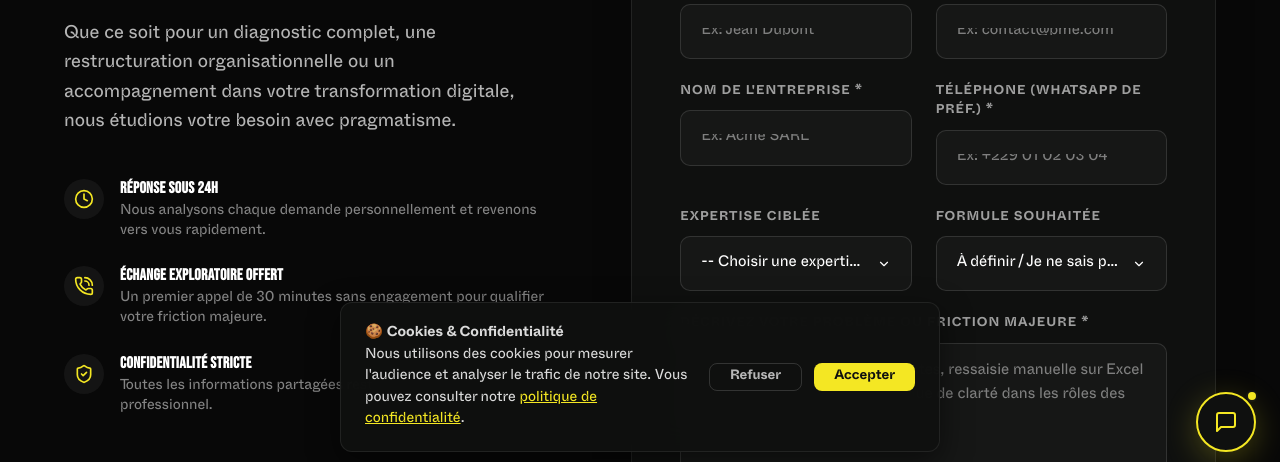
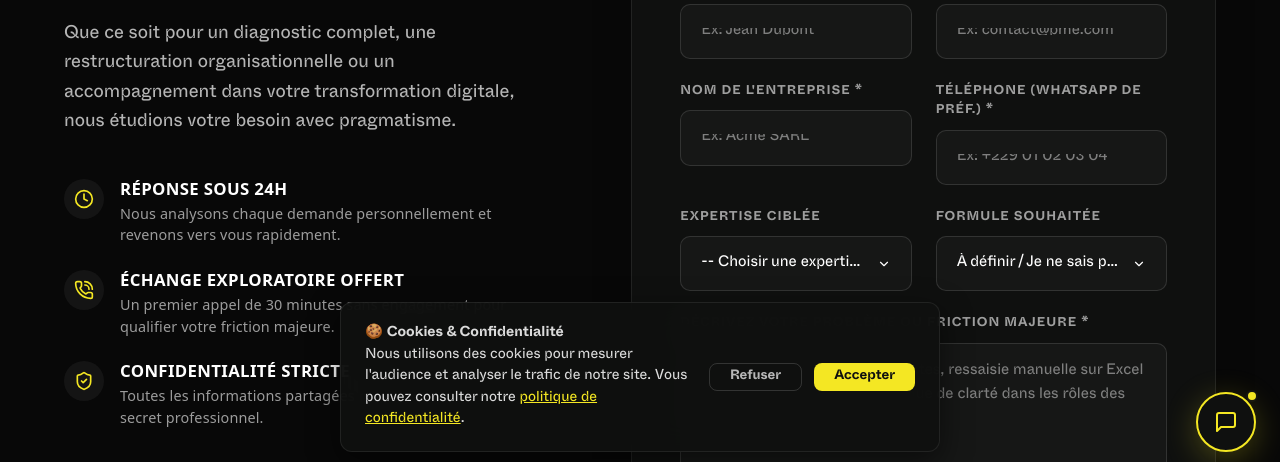
Before and after one commit to Talesman-index/ARENA, a website: page contact.html in a window 1280 px wide. Shown: the part 324-786 px from the top of the page. Drawn offline with nearby package versions, Linux system fonts and the light colour scheme.

Commit message:
style: amélioration de la lisibilité des textes de la page contact et intégration du .htaccess au déploiement

```diff
--- a/contact.html
+++ b/contact.html
@@ -65,8 +65,8 @@
                                 <i data-lucide="clock" style="width: 20px; height: 20px;"></i>
                             </div>
                             <div>
-                                <h4 style="font-size: 1rem; font-weight: 700; margin-bottom: 4px; color: #ffffff;">Réponse sous 24h</h4>
-                                <p style="font-size: 0.9rem; color: rgba(255,255,255,0.5); line-height: 1.4;">Nous analysons chaque demande personnellement et revenons vers vous rapidement.</p>
+                                <h4 style="font-family: system-ui, -apple-system, sans-serif; font-size: 1.05rem; font-weight: 600; letter-spacing: 0.02em; margin-bottom: 4px; color: #ffffff;">Réponse sous 24h</h4>
+                                <p style="font-family: system-ui, -apple-system, sans-serif; font-size: 0.9rem; color: rgba(255,255,255,0.6); line-height: 1.5; letter-spacing: 0.01em;">Nous analysons chaque demande personnellement et revenons vers vous rapidement.</p>
                             </div>
                         </div>
 
@@ -75,8 +75,8 @@
                                 <i data-lucide="phone-call" style="width: 20px; height: 20px;"></i>
                             </div>
                             <div>
-                                <h4 style="font-size: 1rem; font-weight: 700; margin-bottom: 4px; color: #ffffff;">Échange exploratoire offert</h4>
-                                <p style="font-size: 0.9rem; color: rgba(255,255,255,0.5); line-height: 1.4;">Un premier appel de 30 minutes sans engagement pour qualifier votre friction majeure.</p>
+                                <h4 style="font-family: system-ui, -apple-system, sans-serif; font-size: 1.05rem; font-weight: 600; letter-spacing: 0.02em; margin-bottom: 4px; color: #ffffff;">Échange exploratoire offert</h4>
+                                <p style="font-family: system-ui, -apple-system, sans-serif; font-size: 0.9rem; color: rgba(255,255,255,0.6); line-height: 1.5; letter-spacing: 0.01em;">Un premier appel de 30 minutes sans engagement pour qualifier votre friction majeure.</p>
                             </div>
                         </div>
 
@@ -85,8 +85,8 @@
                                 <i data-lucide="shield-check" style="width: 20px; height: 20px;"></i>
                             </div>
                             <div>
-                                <h4 style="font-size: 1rem; font-weight: 700; margin-bottom: 4px; color: #ffffff;">Confidentialité stricte</h4>
-                                <p style="font-size: 0.9rem; color: rgba(255,255,255,0.5); line-height: 1.4;">Toutes les informations partagées restent couvertes par le secret professionnel.</p>
+                                <h4 style="font-family: system-ui, -apple-system, sans-serif; font-size: 1.05rem; font-weight: 600; letter-spacing: 0.02em; margin-bottom: 4px; color: #ffffff;">Confidentialité stricte</h4>
+                                <p style="font-family: system-ui, -apple-system, sans-serif; font-size: 0.9rem; color: rgba(255,255,255,0.6); line-height: 1.5; letter-spacing: 0.01em;">Toutes les informations partagées restent couvertes par le secret professionnel.</p>
                             </div>
                         </div>
                     </div>
```
Also changed, not shown: .github/workflows/deploy.yml.
